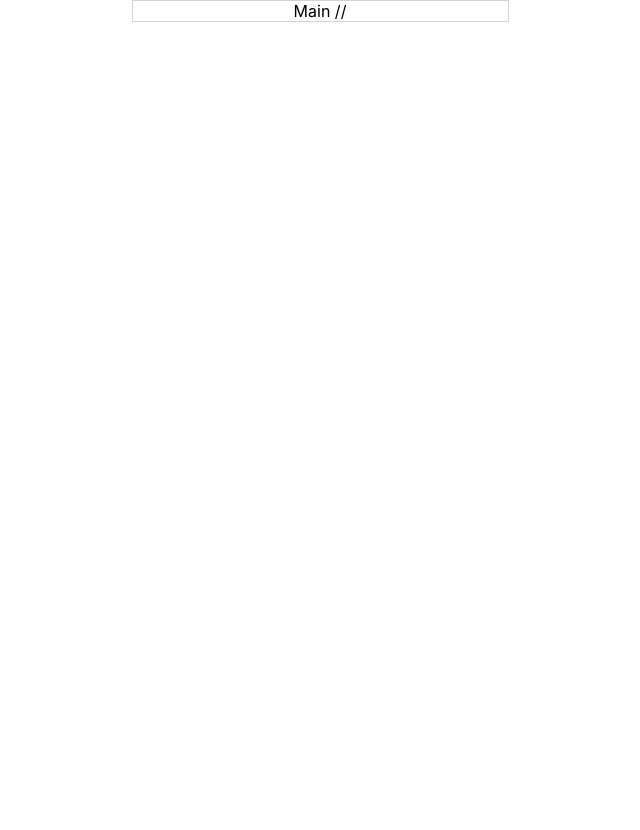
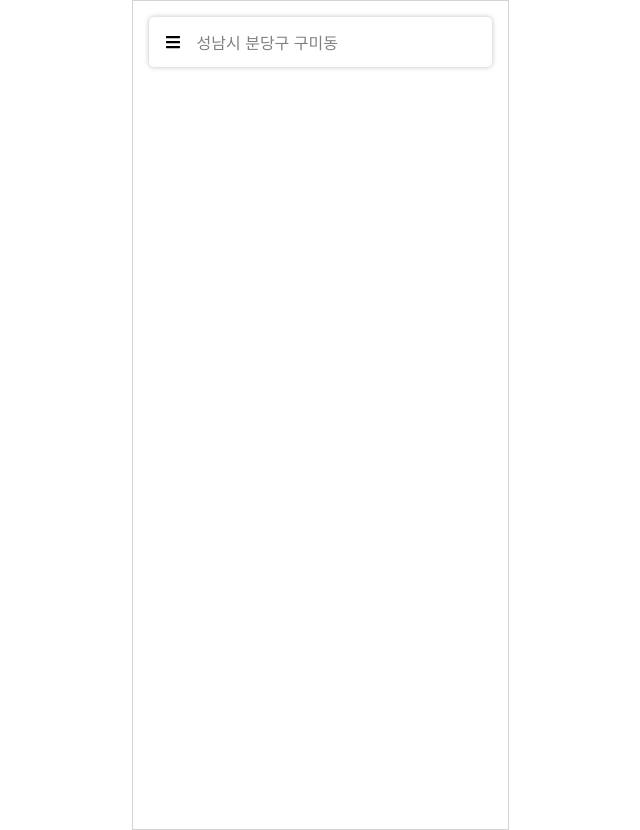
Before and after one commit to sooyeon73/wholeinone-client, a React (Create React App) app: page / in a window 1280 px wide. Shown: the whole page, without its empty margins (320-960 px from the left). Before the commit the page ends 800 px from the top, so only its background shows below. Built offline with nearby package versions, Linux system fonts and the light colour scheme.

Commit message:
테스트용 브랜치2

```diff
--- /dev/null
+++ b/src/components/Burger/Burger.js
@@ -0,0 +1,56 @@
+import React, { useState } from 'react';
+import * as FaIcons from 'react-icons/fa';
+import { Link } from 'react-router-dom';
+import { BurgerData } from './BurgerData';
+import './style.css';
+import { IconContext } from 'react-icons';
+import * as S from "./style";
+import dummy from "./dummy.json";
+
+function Burger({open}) {
+  const [sidebar, setSidebar] = useState(false);
+
+  const showSidebar = () => setSidebar(!sidebar);
+
+  const profile=dummy.data;
+
+  return (
+    <S.Container>
+      <IconContext.Provider value={{ color: '#000' }}>
+        <div className='navbar'>
+          <Link to='#' className='menu-bars'>
+            <FaIcons.FaBars onClick={showSidebar} isExpanded={true}/>
+          </Link>
+          <div className='navsearch'><a href='/search'>성남시 분당구 구미동</a></div>
+        </div>
+        <nav className={sidebar ? 'nav-menu active' : 'nav-menu'}>
+          <ul className='nav-menu-items' isExpanded={false}>
+            <li className='navbar-toggle'>
+            </li>
+            {profile.map(d=>(
+              <S.ImageWrapper>
+                <img src={d.profileImage}/>
+                <S.TextWrapper>
+                  <h1>{d.profileName}</h1>
+                </S.TextWrapper>
+              </S.ImageWrapper>
+            ))}
+            {BurgerData.map((item, index) => {
+              return (
+                <li key={index} className={item.cName} onClick={showSidebar}>
+                  <Link to={item.path}>
+                    {item.icon}
+                    <span>{item.title}</span>
+                  </Link>
+                </li>
+              );
+            })}
+          </ul>
+        </nav>
+      </IconContext.Provider>
+      <div className={sidebar? 'nav-mask active' : 'nav-mask'} onClick={showSidebar}></div>
+    </S.Container>
+  );
+}
+
+export default Burger;
--- /dev/null
+++ b/src/components/Burger/BurgerData.js
@@ -0,0 +1,37 @@
+export const BurgerData = [
+  {
+    title: '예약 내역',
+    path: '/',
+    cName: 'nav-text'
+  },
+  {
+    title: '나의 라운딩',
+    path: '/',
+    cName: 'nav-text'
+  },
+  {
+    title: '마이페이지',
+    path: '/mypage',
+    cName: 'nav-text'
+  },
+  {
+    title: '찜 매장',
+    path: '/favorites',
+    cName: 'nav-text'
+  },
+  {
+    title: '이벤트',
+    path: '/',
+    cName: 'nav-text'
+  },
+  {
+    title: '고객센터',
+    path: '/',
+    cName: 'nav-text'
+  },
+  {
+    title: '설정',
+    path: '/',
+    cName: 'nav-text'
+  }
+];
--- /dev/null
+++ b/src/components/Burger/dummy.json
@@ -0,0 +1,8 @@
+{
+    "data":[
+        {
+            "profileName" : "홍길동",
+            "profileImage" : "https://via.placeholder.com/66"
+        }
+    ]
+}
--- /dev/null
+++ b/src/components/Burger/style.css
@@ -0,0 +1,99 @@
+.navbar {
+    margin: 1rem;
+    background-color: #ffffff;
+    height: 50px;
+    display: flex;
+    justify-content: start;
+    align-items: center;
+    border-radius: 5px;
+    box-shadow: 0px 0px 5px rgba(128,127,128,0.5)
+  }
+
+  .menu-bars {
+    margin-left: 1rem;
+    margin-top: 0.3rem;
+    font-size: 1rem;
+    margin-right: 1rem;
+    background: none;
+  }
+
+  .nav-menu {
+    background-color: #ffffff;
+    width: 250px;
+    height: 100vh;
+    display: flex;
+    justify-content: center;
+    position: fixed;
+    top: 0;
+    left: -100%;
+    transition: 850ms;
+  }
+
+  .nav-menu.active {
+    left: 0;
+    transition: 350ms;
+    z-index: 2;
+  }
+
+  .nav-mask {
+    background-color: #000000;
+    width: 100%;
+    height: 100%;
+    display: flex;
+    justify-content: center;
+    position: fixed;
+    top: 0;
+    opacity: 0;
+    z-index: -1;
+  }
+
+  .nav-mask.active {
+    opacity: 0.5;
+    z-index: 1;
+  }
+
+  .nav-text {
+    display: flex;
+    justify-content: start;
+    align-items: center;
+    padding: 0px 0px 0px 0px;
+    list-style: none;
+    height: 50px;
+  }
+
+  .nav-text a {
+    text-decoration: none;
+    color: #000000;
+    font-size: 18px;
+    width: 100%;
+    height: 100%;
+    display: flex;
+    align-items: center;
+  }
+
+  .nav-text a:hover {
+    background-color: #1a83ff;
+  }
+
+  .nav-menu-items {
+    width: 100%;
+  }
+
+  .navbar-toggle {
+    background-color: #ffffff;
+    width: 100%;
+    height: 66px;
+    display: flex;
+    justify-content: start;
+    align-items: center;
+  }
+
+  a{
+    text-decoration-line: none;
+    text-decoration: none;
+    color:#808080;
+  }
+
+  span {
+    margin-left: 0px;
+  }
--- /dev/null
+++ b/src/components/Burger/style.js
@@ -0,0 +1,34 @@
+import styled from "styled-components";
+
+export const Container = styled.div`
+    width:100%;
+`
+
+export const ImageWrapper = styled.div`
+    text-align: left;
+    display: block;
+    img{
+        height:4rem;
+        width: 4rem;
+        object-fit: cover;
+        border-radius: 5px;
+        vertical-align:top;
+    }
+`
+
+export const TextWrapper = styled.div`
+    display: inline-block;
+    width:100%;
+    padding-left:15px;
+    vertical-align: top;
+    height: 66px;
+    line-height:4em;
+    position: absolute;
+    justify-content: center;
+
+    h1{
+        font-size: 1.2em;
+        font-weight: 700;
+        margin:0px;
+    }
+`
--- a/src/components/main/index.js
+++ b/src/components/main/index.js
@@ -1,14 +1,15 @@
 import React from "react";
-//import * as S from './style';
+import * as S from './style';
 
+import Burger from '../Burger/Burger';
 
 const Main = ( {history} ) => {
   console.log(history);
   return (
-  Main
-
-  //
-
+    <S.Container>
+      <Burger/>
+    </S.Container>
+  //Main
   );
 }
 
--- /dev/null
+++ b/src/components/main/style.js
@@ -0,0 +1,9 @@
+import styled from "styled-components";
+
+export const Container = styled.div`
+    width:100%;
+    height: 812px;
+    top: 0;
+    left: 0;
+    background-size: cover;
+`
--- a/src/pages/Main.js
+++ b/src/pages/Main.js
@@ -1,14 +1,13 @@
 import React from "react";
 import BasicTemplate from "../components/common/BasicTemplate";
-//import Main from "../components/main";
+import Main from "../components/main";
 
-const Main = () => {
+const MainPage = () => {
 return(
 <BasicTemplate>
-    Main
-    //
+    <Main/>
 </BasicTemplate>
 );
 }
 
-export default Main;
+export default MainPage;
```
